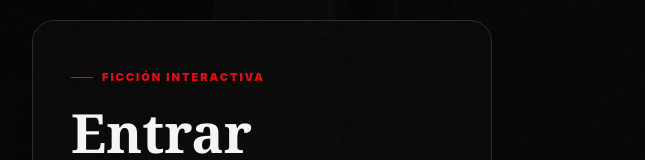
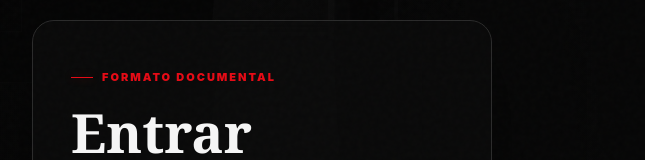
Before and after one commit to cesarrosa610-collab/el-vago, a Next.js app: page /login in a window 1280 px wide. Shown: the part 151-311 px from the top of the page, without its empty margins (378-1023 px from the left). Built offline with nearby package versions, Linux system fonts and the light colour scheme.

Commit message:
fix: align public editorial identity with real-story documentary positioning

```diff
--- a/src/app/login/page.tsx
+++ b/src/app/login/page.tsx
@@ -28,7 +28,7 @@ export default function Login() {
       <div className="authShell">
         <Link className="brand authBrand" href="/">EL VAGO</Link>
         <section className="authCard">
-          <p className="eyebrow">FICCIÓN INTERACTIVA</p>
+          <p className="eyebrow">FORMATO DOCUMENTAL</p>
           <h1>Entrar</h1>
           <p className="muted">Entra para continuar tus investigaciones y retomar tu progreso.</p>
           <form className="stack authForm" onSubmit={go}>
```
